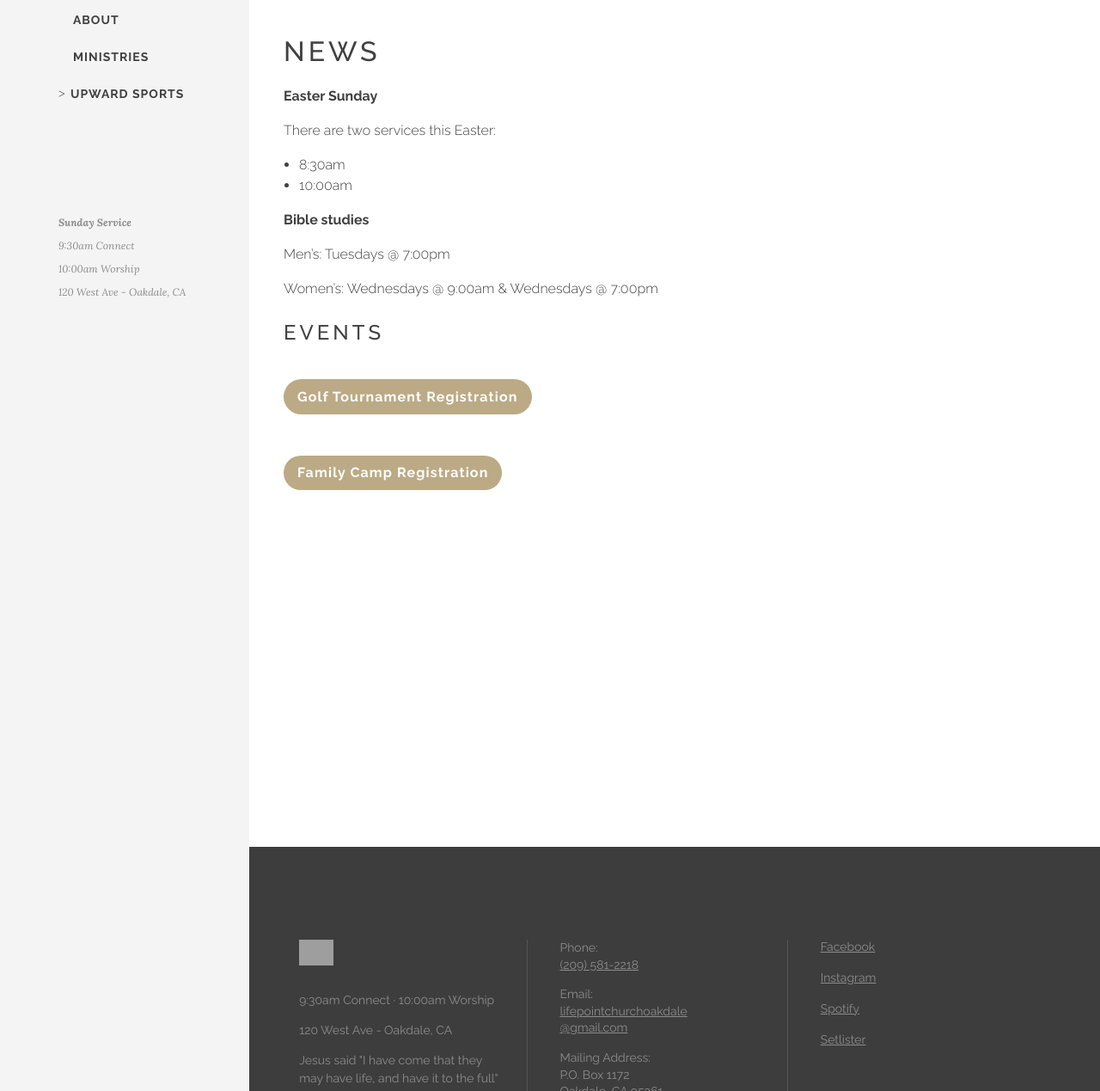
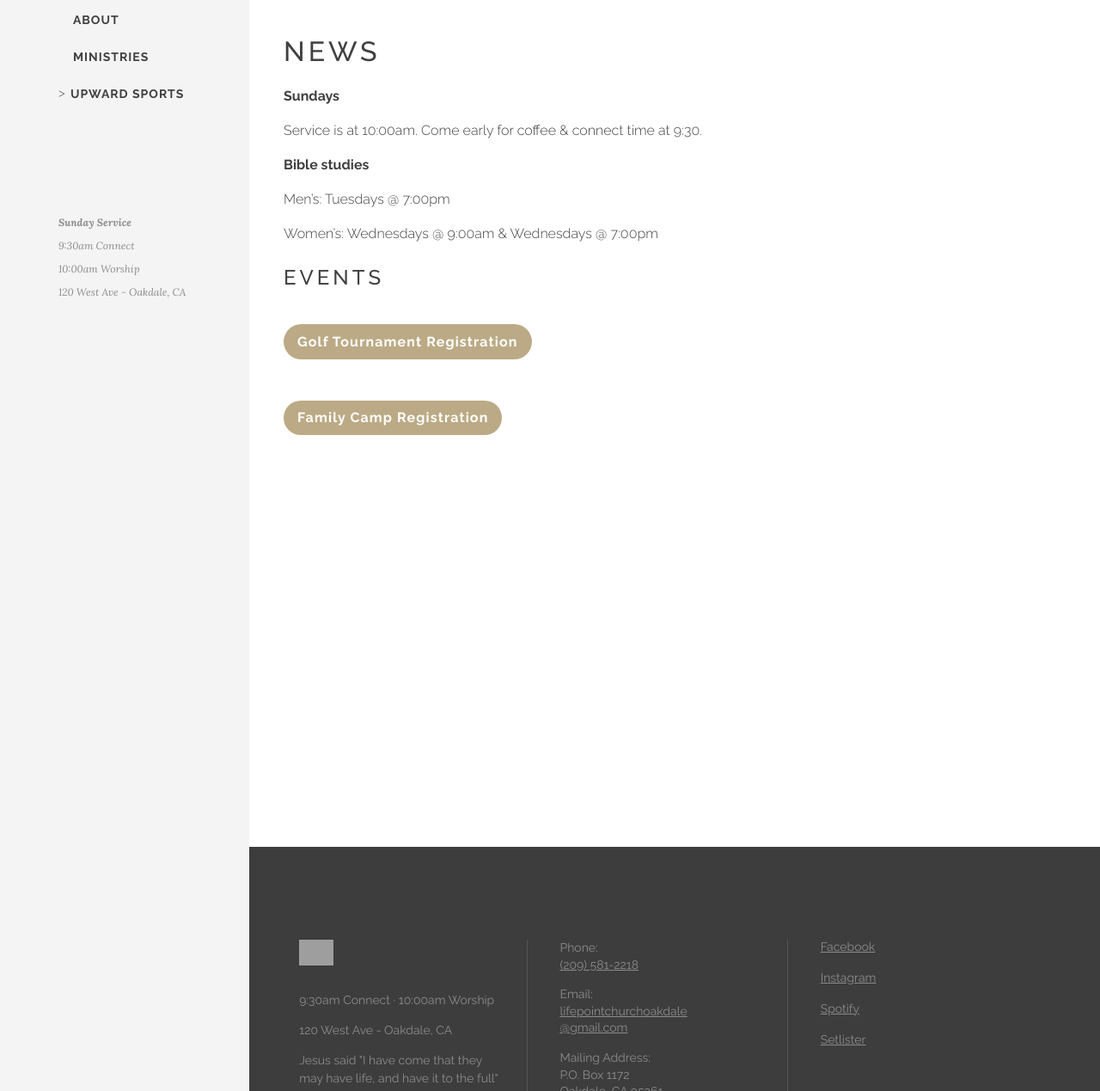
Before and after one commit to tybenz/lifepoint.github.io, a Jekyll site: the page built from index.md, in a window 1280 px wide. Shown: the part 300-1569 px from the top of the page at 86% size. Built offline with Jekyll 4.4.1, drawn with Linux system fonts in a browser that asks for light colours; some web fonts are replaced; grey boxes are pictures that could not be loaded.

Commit message:
Update index.md

```diff
--- a/index.md
+++ b/index.md
@@ -7,12 +7,9 @@ published: true
 
 # News
 
-**Easter Sunday**
+**Sundays**
 
-There are two services this Easter:
-
-- 8:30am
-- 10:00am
+Service is at 10:00am. Come early for coffee & connect time at 9:30.
 
 **Bible studies**
 
```
